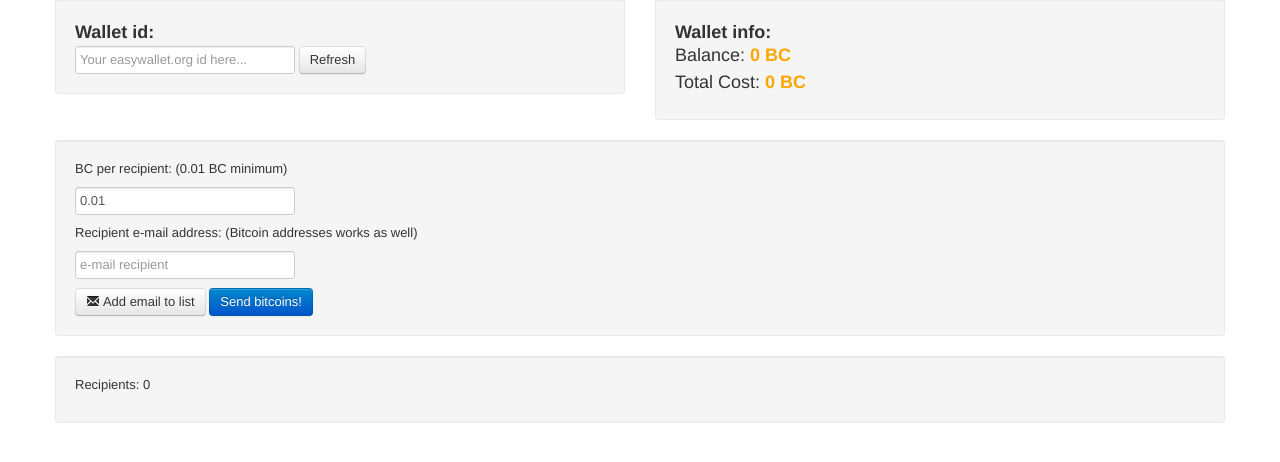
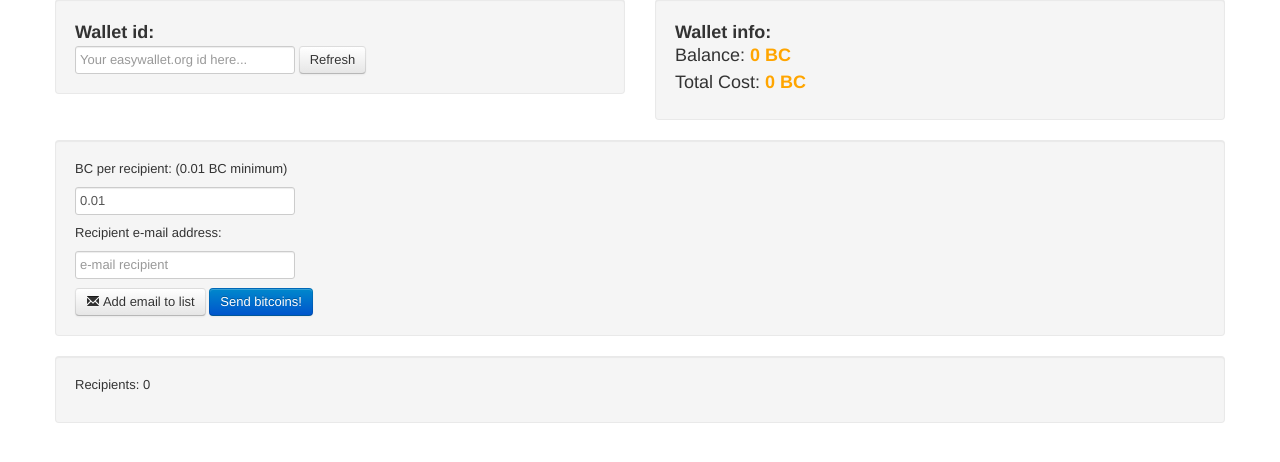
Before and after one commit to nikla/bitcoin_spammer, a Django app: page / in a window 1280 px wide. Shown: the part 198-660 px from the top of the page. Run offline with Django 3.2, Linux system fonts and the light colour scheme; parts of the project's set-up code (start-up, migrations or seed data) failed here and were passed over; some libraries are stand-ins or nearby versions.

Commit message:
cuick update to text

```diff
--- a/templates/coinspam/index.html
+++ b/templates/coinspam/index.html
@@ -86,7 +86,7 @@
 					placeholder="amount to send/recipient..." value="0.01">
 				</div>
 				<div id="mailfield">
-					<p>Recipient e-mail address: <span class="">(Bitcoin addresses works as well)</span></p>
+					<p>Recipient e-mail address: <span class=""></span></p>
 					<input id="email" type="text" placeholder="e-mail recipient">
 				</div>
 				<button id ="add_mail" type="submit" class="btn btn-secondary">
```
